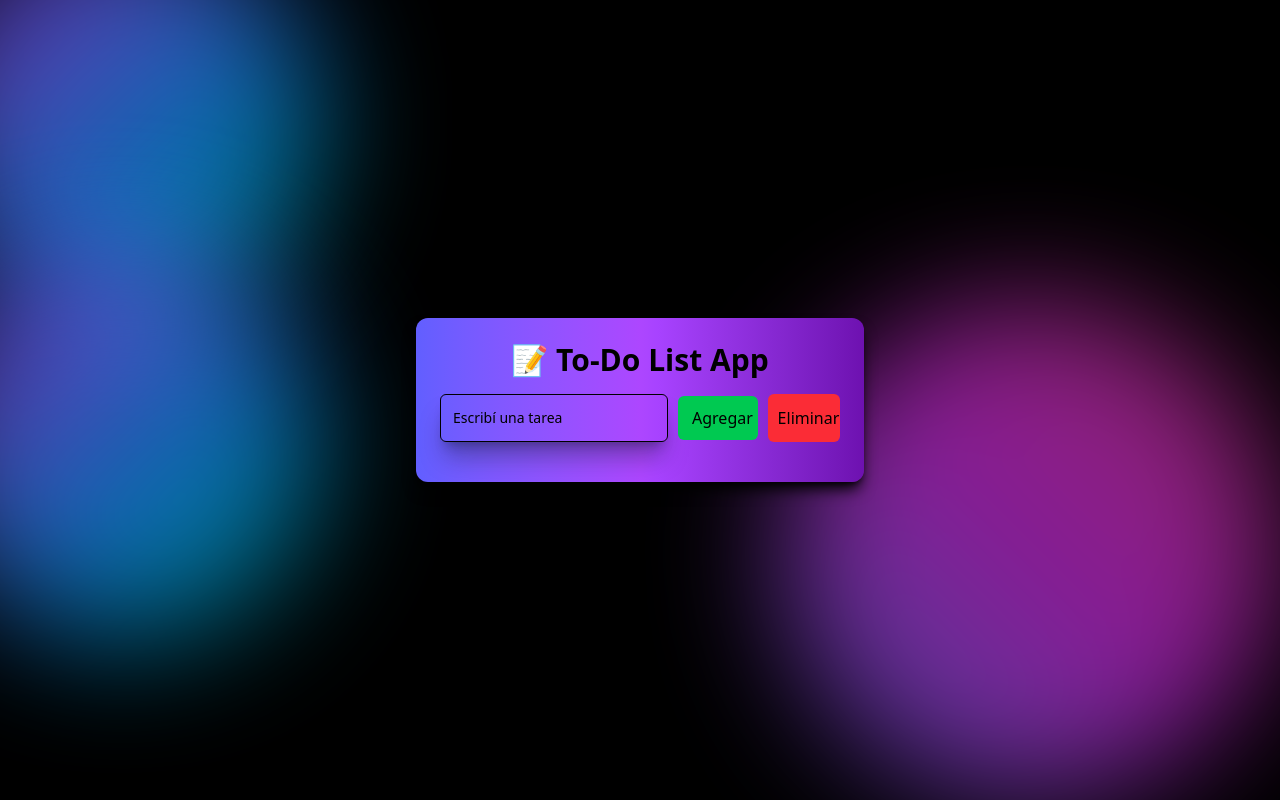
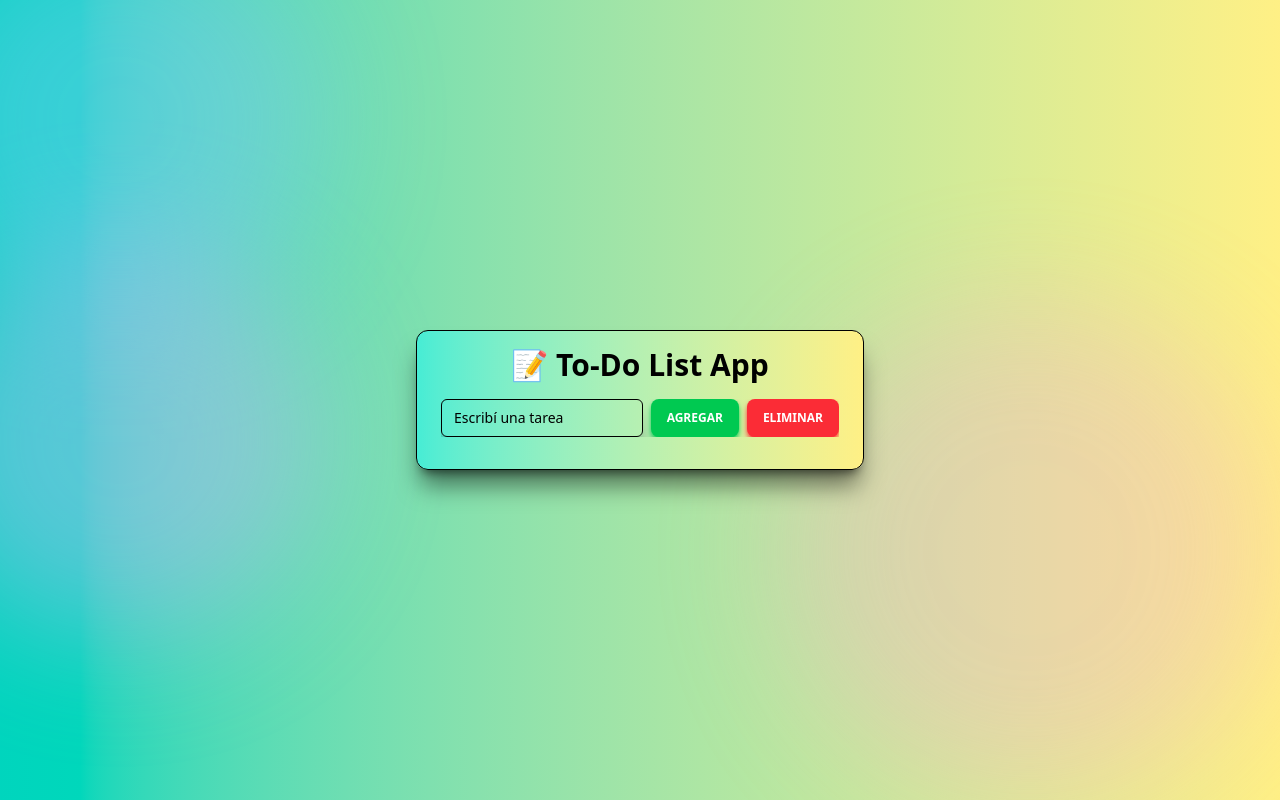
Before and after one commit to JoaquinCalligaro/To-Do-List, a website with bundled scripts: page index.html in a window 1280 px wide. Built offline with nearby package versions, Linux system fonts and the light colour scheme.

Commit message:
Se cambiaron los colores a un tono mas claro

```diff
--- a/index.html
+++ b/index.html
@@ -12,59 +12,52 @@
     <link rel="stylesheet" href="./dist/output.css" />
   </head>
   <body
-    class="bg-black h-screen relative overflow-hidden min-h-screen flex flex-col justify-center items-center animate-slide-in-top"
+    class="bg-gradient-to-r from-teal-400 to-yellow-200 h-screen relative overflow-hidden min-h-screen flex flex-col justify-center items-center animate-slide-in-top"
   >
-    <!-- Gradiente difuso -->
+    <!-- Manchón superior izquierda -->
     <div
-      class="absolute -top-20 -left-20 w-[400px] h-[400px] bg-gradient-to-br from-purple-600 via-blue-500 to-teal-400 opacity-70 rounded-full blur-3xl"
+      class="absolute -top-20 -left-20 w-[400px] h-[400px] bg-blue-300 opacity-40 rounded-full blur-3xl"
     ></div>
+
+    <!-- Segundo manchón a mitad de altura -->
     <div
-      class="absolute top-[30%] -left-20 w-[400px] h-[400px] bg-gradient-to-br from-purple-600 via-blue-500 to-teal-400 opacity-70 rounded-full blur-3xl"
+      class="absolute top-[30%] -left-20 w-[400px] h-[400px] bg-purple-300 opacity-40 rounded-full blur-3xl"
     ></div>
+
+    <!-- Manchón esquina inferior derecha -->
     <div
-      class="absolute bottom-0 right-0 w-[500px] h-[500px] bg-gradient-to-tr from-indigo-500 via-fuchsia-500 to-pink-500 opacity-60 rounded-full blur-3xl"
+      class="absolute bottom-0 right-0 w-[500px] h-[500px] bg-pink-300 opacity-30 rounded-full blur-3xl"
     ></div>
 
     <div
-      class="bg-gradient-to-r from-indigo-500 via-purple-500 to-purple-800 p-6 rounded-xl shadow-lg shadow-black w-full max-w-md animate-slide-in-top border-black"
+      class="bg-gradient-to-r from-teal-300 to-yellow-200 rounded-xl shadow-black/50 border-1 border-black shadow-xl w-full max-w-md animate-slide-in-top px-6 py-4"
     >
       <h1 class="text-3xl font-bold text-center mb-4 animate-blurred-fade-in">
         📝 To-Do List App
       </h1>
-      <div class="flex gap-2 mb-4">
+      <div class="flex gap-2 mb-4 w-full overflow-hidden">
         <input
           id="taskInput"
           type="text"
           placeholder="Escribí una tarea"
-          class="flex-1 bg-transparent placeholder:text-black text-black text-sm border border-black rounded-md px-3 py-2 transition duration-200 ease focus:outline-none focus:border-black hover:border-black shadow-xl shadow-slate-900/35 ring-1 ring-transparent focus:ring-black"
+          class="min-w-0 flex-1 bg-transparent placeholder:text-black text-black text-sm border border-black rounded-md px-3 py-2 transition duration-200 ease focus:outline-none focus:border-black hover:border-black shadow-xl shadow-slate-900/35 ring-1 ring-transparent focus:ring-black"
         />
 
         <button
-          class="btn m-0.5 relative inline-flex items-center justify-start overflow-hidden font-medium transition-all bg-green-500 rounded-md hover:bg-green-800 group py-2.5 px-3.5 animate-slide-in-top"
-          id="addBtn"
+          class="w-fit whitespace-nowrap rounded-lg bg-green-500 py-2 px-4 font-sans text-xs font-bold uppercase text-white shadow-md shadow-green-500 transition-all hover:shadow-lg hover:shadow-green-500"
+          data-ripple-light="true"
         >
-          <span
-            class="w-56 h-48 bg-green-600 absolute bottom-0 left-0 translate-x-full ease-out duration-500 transition-all translate-y-full mb-9 ml-9 group-hover:ml-0 group-hover:mb-32 group-hover:translate-x-0"
-          ></span>
-          <span
-            class="relative w-full text-left text-black transition-colors duration-300 ease-in-out group-hover:text-black"
-            >Agregar</span
-          >
+          Agregar
         </button>
 
         <button
-          class="btn relative inline-flex items-center justify-start overflow-hidden font-medium transition-all bg-red-500 rounded-md hover:bg-red-800 group py-0.5 px-2.5 animate-slide-in-top"
           id="removeBtn"
+          class="w-fit whitespace-nowrap rounded-lg bg-red-500 py-2 px-4 font-sans text-xs font-bold uppercase text-white shadow-md shadow-red-500 transition-all hover:shadow-lg hover:shadow-red-500"
         >
-          <span
-            class="w-56 h-48 rounded bg-red-600 absolute bottom-0 left-0 translate-x-full ease-out duration-500 transition-all translate-y-full mb-9 ml-9 group-hover:ml-0 group-hover:mb-32 group-hover:translate-x-0"
-          ></span>
-          <span
-            class="relative w-full text-left text-black transition-colors duration-300 ease-in-out group-hover:text-black"
-            >Eliminar</span
-          >
+          Eliminar
         </button>
       </div>
+
       <ul id="taskList" class="space-y-2"></ul>
     </div>
     <script type="module" src="./src/js/main.js"></script>
```
Also changed, not shown: dist/output.css.
